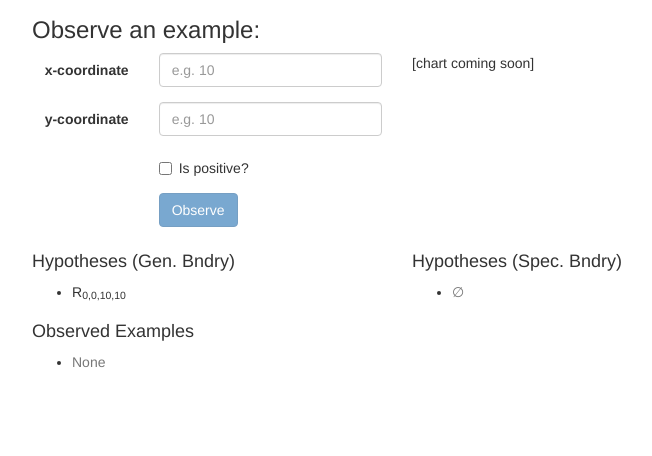
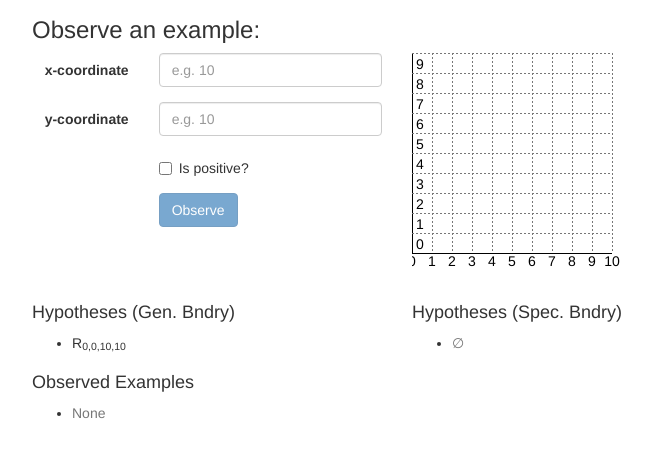
Before and after one commit to jtrussell/candidate-elimination, a website: page app/index.html in a window 1280 px wide. Shown: the part 148-604 px from the top of the page, without its empty margins (243-895 px from the left). Drawn offline with nearby package versions, Linux system fonts and the light colour scheme; some packages are replaced by stand-ins of ours.

Commit message:
Playing around with some charting...

```diff
--- a/app/components/candidate-elimination/directive.ce-example-space.js
+++ b/app/components/candidate-elimination/directive.ce-example-space.js
@@ -1,10 +1,71 @@
 
-angular.module('ce.example-space.directive', ['d3'])
-  .directive('ceExampleSpace', function() {
+angular.module('ce.example-space.directive', ['d3', 'uni'])
+  .directive('ceExampleSpace', function(d3, UNI_MIN, UNI_MAX) {
     'use strict';
     return {
       restrict: 'AE',
-      template: '[chart coming soon]',
-      link: function() {}
+      template: '<div></div>',
+      link: function(scope, element, attrs) {
+        element = element.children().eq(0);
+
+        var el = element[0]
+          , height = 200
+          , width = 200;
+
+        var margin = {
+          top: 20,
+          right: 0,
+          left: 20,
+          bottom: 20
+        };
+
+        element.css('height', (height + margin.top + margin.bottom) + 'px');
+        element.css('width', (width + margin.right + margin.left) + 'px');
+
+        var x = d3.scale.linear()
+          .domain([UNI_MIN, UNI_MAX])
+          .range([0, width]);
+
+        var y = d3.scale.linear()
+          .domain([UNI_MIN, UNI_MAX])
+          .range([height, 0]);
+
+        var xAxis = d3.svg.axis()
+          .scale(x)
+          .ticks(10)
+          .tickSize(height)
+          .orient('bottom');
+
+        var yAxis = d3.svg.axis()
+          .scale(y)
+          .ticks(10)
+          .tickSize(width)
+          .orient('right');
+
+        var svg = d3.select(element[0])
+          .append('svg')
+            .attr('height', height + margin.top + margin.bottom)
+          .append('g');
+
+        var gx = svg.append('g')
+          .attr('class', 'x axis')
+          .call(xAxis);
+
+        gx.selectAll('g').filter(function(d) { {return d;} })
+          .classed('minor', true);
+
+        //gx.selectAll('text')
+
+        var gy = svg.append('g')
+          .attr('class', 'y axis')
+          .call(yAxis);
+
+        gy.selectAll('g').filter(function(d) { {return d;} })
+          .classed('minor', true);
+
+        gy.selectAll('text')
+          .attr('x', 4)
+          .attr('dy', -4);
+      }
     };
   });
--- a/app/index.html
+++ b/app/index.html
@@ -8,6 +8,22 @@
 
     <!-- Vendor Styles -->
     <link href="https://cdnjs.cloudflare.com/ajax/libs/twitter-bootstrap/3.3.2/css/bootstrap.min.css" rel="stylesheet">
+
+    <style type="text/css" media="all">
+.axis path {
+  display: none;
+}
+
+.axis line {
+  shape-rendering: crispEdges;
+  stroke: #000;
+}
+
+.axis .minor line {
+  stroke: #777;
+  stroke-dasharray: 2,2;
+}
+    </style>
 
     <!-- HTML5 shim and Respond.js for IE8 support of HTML5 elements and media queries -->
     <!-- WARNING: Respond.js doesn't work if you view the page via file:// -->
```
